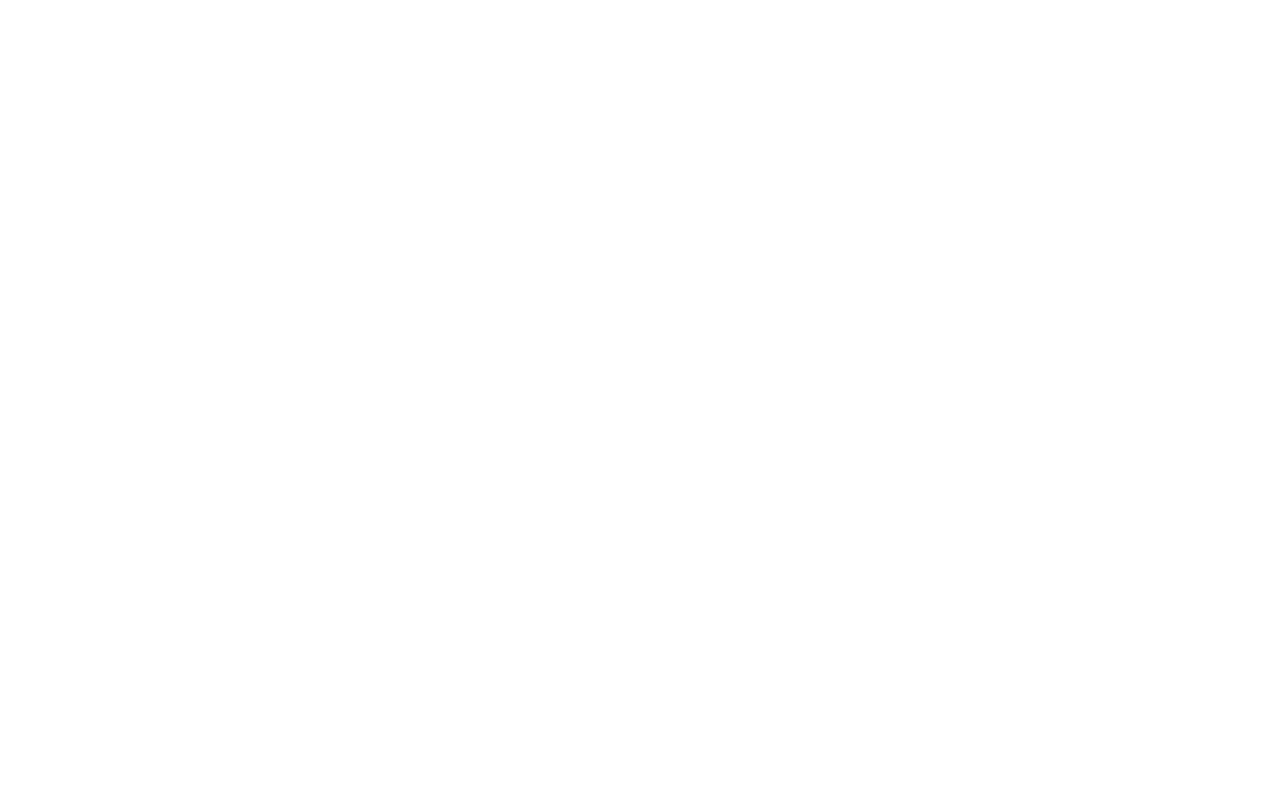
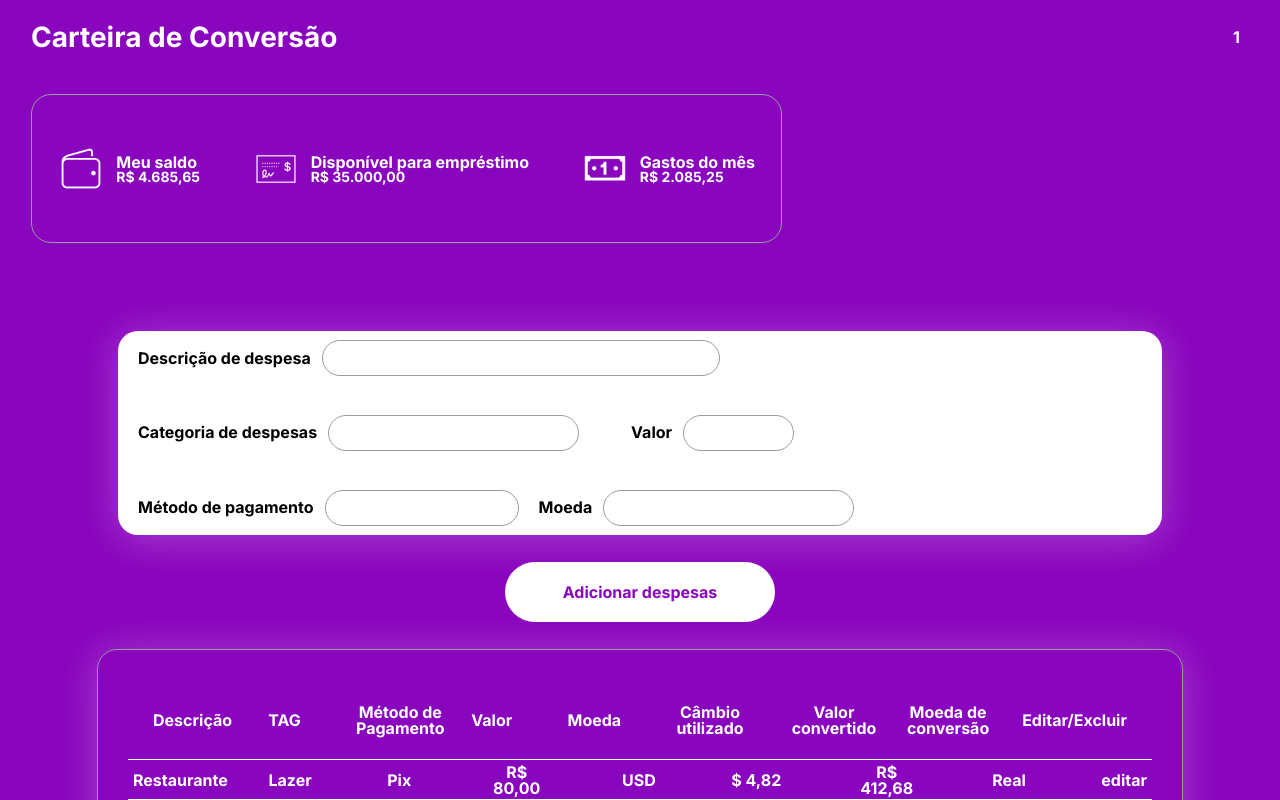
Before and after one commit to Brvnaxs/wallet-react, a React (Vite) app: page /dashboard/1 in a window 1280 px wide. Before the commit this address had no page. Shown: the top 800 px of the page. Built offline with nearby package versions, Linux system fonts and the light colour scheme.

Commit message:
atualiza

```diff
--- a/src/App.jsx
+++ b/src/App.jsx
@@ -7,7 +7,7 @@
     <div>
       <Routes>
         <Route path='/' element={<Home />}/>
-        <Route path='/dashboard' element={<Dashboard />}/>
+        <Route path='/dashboard/:email' element={<Dashboard />}/>
       </Routes>
     </div>
   )
--- /dev/null
+++ b/src/Components/Context/ExpenseContext.jsx
@@ -0,0 +1,12 @@
+import { createContext, useState } from "react";
+
+export const ExpenseContext = createContext();
+
+export const ExpenseProvider = ({ children }) => {
+    const [expense, setExpense] = useState([]);
+    return (
+        <ExpenseContext.Provider value={{ expense, setExpense }}>
+            {children}
+        </ExpenseContext.Provider>
+    )
+}
--- a/src/Components/Expenses/index.jsx
+++ b/src/Components/Expenses/index.jsx
@@ -1,28 +1,50 @@
+import { useContext, useState } from 'react'
 import './styles.css'
+import { ExpenseContext } from '../Context/ExpenseContext'
 
 export default function Expenses(){
+    const [descricao, setDescricao] = useState()
+    const [tag, setTag] = useState()
+    const [valor, setValor] = useState()
+    const [metodo, setMetodo] = useState()
+    const [moeda, setMoeda] = useState()
+    const {expense, setExpense} = useContext(ExpenseContext)
+    function HandleExpense() {
+        setExpense((current) => [...current, {
+            "descricao": descricao,
+            "metodo": metodo,
+            "valor": valor,
+            "moeda": moeda,
+            "cambio": "",
+            "valor-convertido": ""
+        }])
+    }
+
     return(
+        <div className='expenses-container'>
         <div className='Expenses'>
             <div className='expenses-item descricao'>
                 <h2>Descrição de despesa</h2>
-                <input type="text" />
+                <input type="text" onChange={e => setDescricao(e.target.value)} />
             </div>
             <div className='expenses-item categoria'>
                 <h2>Categoria de despesas</h2>
-                <input type="text" />
+                <input type="text" onChange={e => setTag(e.target.value)}/>
             </div>
             <div className='expenses-item valor'>
                 <h2>Valor</h2>
-                <input type="text" />
+                <input type="text" onChange={e => setValor(e.target.value)}/>
             </div>
             <div className='expenses-item metodo'>
                 <h2>Método de pagamento</h2>
-                <input type="text" />
+                <input type="text" onChange={e => setMetodo(e.target.value)}/>
             </div>
             <div className='expenses-item moeda'>
                 <h2>Moeda</h2>
-                <input type="text" />
+                <input type="text" onChange={e => setMoeda(e.target.value)}/>
             </div>
+        </div>
+        <button className='dashboard-button'onClick={HandleExpense}>Adicionar despesas</button>
         </div>
     )
 }
--- a/src/Components/Expenses/styles.css
+++ b/src/Components/Expenses/styles.css
@@ -1,3 +1,8 @@
+.expenses-container{
+    display: flex;
+    flex-direction: column;
+
+}
 .Expenses{
     width: 80%;
     height: 204px;
--- a/src/Components/ExpensesCard/index.jsx
+++ b/src/Components/ExpensesCard/index.jsx
@@ -1,11 +1,16 @@
+import { useContext } from 'react';
 import './styles.css';
+import { ExpenseContext } from '../Context/ExpenseContext';
 
-export default function ExpensesCard(){
-    return(
+export default function ExpensesCard() {
+    const { expense, setExpense } = useContext(ExpenseContext)
+
+
+    return (
         <div className='ExpensesCard'>
             <div className='expenses-card-header'>
                 <span className='expenses-span'>Descrição</span>
-                <span className='expenses-span'>Tag</span>
+                <span className='expenses-span'>TAG</span>
                 <span className='expenses-span'>Método de Pagamento</span>
                 <span className='expenses-span'>Valor</span>
                 <span className='expenses-span'>Moeda</span>
@@ -14,6 +19,33 @@
                 <span className='expenses-span'>Moeda de conversão</span>
                 <span>Editar/Excluir</span>
             </div>
+            <div className='expenses-user-card'>
+                <span className='expenses-user'>Restaurante</span>
+                <span className='expenses-user'>Lazer</span>
+                <span className='expenses-user'>Pix</span>
+                <span className='expenses-user'>R$ 80,00</span>
+                <span className='expenses-user'>USD</span>
+                <span className='expenses-user'>$ 4,82</span>
+                <span className='expenses-user'>R$ 412,68</span>
+                <span className='expenses-user'>Real</span>
+                <span className='expenses-user'>editar</span>
+            </div>
+            {
+                expense.map(exp => {
+                    return (
+                        <div className='expenses-user-card'>
+                            <span className='expenses-user'>{exp.descricao}</span>
+                            <span className='expenses-user'>{exp.metodo}</span>
+                            <span className='expenses-user'>{exp.valor}</span>
+                            <span className='expenses-user'>{exp.moeda}</span>
+                            <span className='expenses-user'>$ {exp.cambio}</span>
+                            <span className='expenses-user'>R$ </span>
+                            <span className='expenses-user'>Real</span>
+                            <span className='expenses-user'>Editar/Excluir</span>
+                        </div>
+                    )
+                })
+            }
         </div>
     )
 }
--- a/src/Components/ExpensesCard/styles.css
+++ b/src/Components/ExpensesCard/styles.css
@@ -12,20 +12,34 @@
     font-size: 16px;
     font-family: 'Inter';
     font-weight: 600;
-    padding: 10px;
+    padding: 30px;
 }
 
 .expenses-card-header {
+    border-bottom: 1px solid #FFFFFF;
+    padding: 25px;
+    display: flex;
+    justify-content: space-between;
+    align-items: center;
+}
+.expenses-span{
+    height: 29px;
+    max-width: 60px;
+    display: flex;
+    align-items: center;
+    text-align: center;
+}
+.expenses-user-card{
     border-bottom: 1px solid #FFFFFF;
     padding: 5px;
     display: flex;
     justify-content: space-between;
     align-items: center;
 }
-.expenses-span{
+.expenses-user{
     height: 29px;
-    border-right: 2px solid #FFF;
-    padding-right: 7px;
+    max-width: 60px;
     display: flex;
     align-items: center;
+    text-align: center;
 }
--- a/src/Components/SignIn/index.jsx
+++ b/src/Components/SignIn/index.jsx
@@ -15,7 +15,7 @@
                 alert("Por favor informe seu email e senha para prosseguir.")
             )
         }else{
-            navigate('/dashboard')
+            navigate(`/dashboard/${email}`)
         }
     }
     const [modalIsOpen, setIsOpen] = useState(false);
--- a/src/Components/Wallet/index.jsx
+++ b/src/Components/Wallet/index.jsx
@@ -2,10 +2,14 @@
 import walletImg from '../../assets/Wallet.png'
 import payImg from '../../assets/Paycheque.png'
 import money from '../../assets/Paper Money 1.png'
-export default function Wallet(){
+
+export default function Wallet({username}){
     return(
         <div className='Wallet'>
-            <h1>Carteira de Conversão</h1>
+            <div className='wallet-header'>
+                <h1>Carteira de Conversão</h1>
+                <h3>{username}</h3>
+            </div>
             <div className='wallet-items'>
                 <div className='wallet-item'>
                     <img src={walletImg} alt="" />
--- a/src/Components/Wallet/styles.css
+++ b/src/Components/Wallet/styles.css
@@ -2,13 +2,24 @@
     height: fit-content;
     color: #ffff;
     margin-left: 31px;
+}
+.wallet-header{
+    width: 100%;
+    display: flex;
+    flex-direction: row;
+    justify-content: space-between;
+    align-items: center;
+    margin-top: 20px;
+    margin-bottom: 40px;
+}
+.wallet-header h3{
+    margin-right: 40px;
 }
 .Wallet h1{
 font-size: 28px;
 font-weight: 600;
 line-height: 34px;
 text-align: left;
-margin-bottom: 40px;
 }
 .wallet-items{
     display: flex;
--- a/src/main.jsx
+++ b/src/main.jsx
@@ -1,13 +1,16 @@
 import React from 'react'
 import ReactDOM from 'react-dom/client'
 import { BrowserRouter } from 'react-router-dom'
-import { UserProvider } from './Components/Context/Context.jsx'
+import { UserProvider } from './Components/Context/Context'
 import App from './App.jsx'
+import { ExpenseProvider } from './Components/Context/ExpenseContext'
 
 ReactDOM.createRoot(document.getElementById('root')).render(
   <BrowserRouter>
+  <ExpenseProvider>
     <UserProvider>
       <App />
     </UserProvider>
+  </ExpenseProvider>
   </BrowserRouter>,
 )
--- a/src/pages/dashboard/index.jsx
+++ b/src/pages/dashboard/index.jsx
@@ -1,14 +1,15 @@
 import Expenses from '../../Components/Expenses/index'
 import ExpensesCard from '../../Components/ExpensesCard/index'
 import Wallet from '../../Components/Wallet/index'
+import { useParams } from "react-router-dom"
 import './styles.css'
 
 export default function Dashboard(){
+    const {email} = useParams();
     return(
         <div className='Dashboard'>
-           <Wallet />
+           <Wallet username={email}/>
            <Expenses />
-           <button className='dashboard-button'>Adicionar despesas</button>
            <ExpensesCard />
         </div>
     )
```
